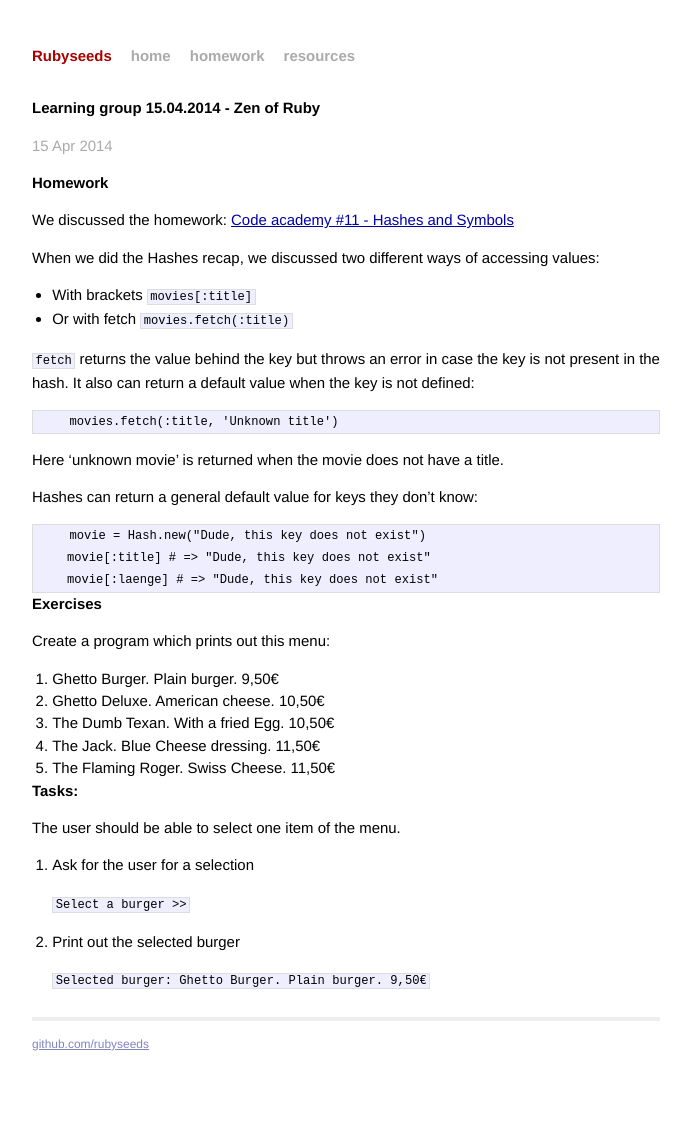
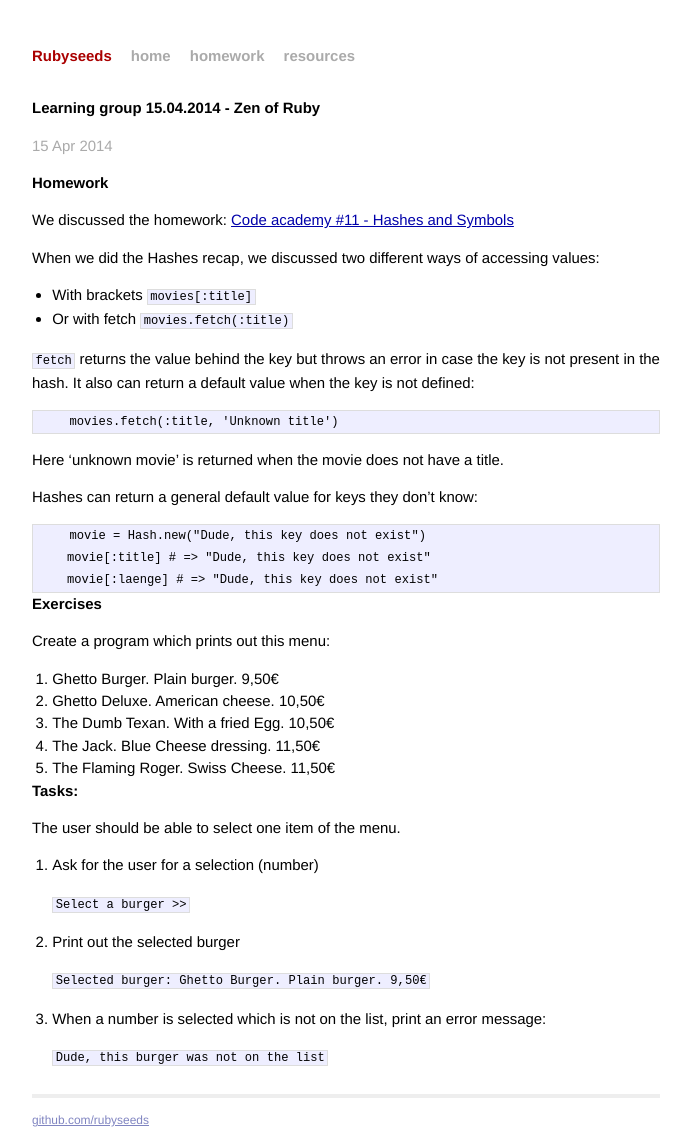
Before and after one commit to LydKo/materials, a Jekyll site: the page built from _posts/2014-04-15-zen-of-ruby.md, in a window 1280 px wide. Shown: the whole page, without its empty margins (294-985 px from the left). Built offline with Jekyll 4.4.1, drawn with Linux system fonts in a browser that asks for light colours; Markdown is read by kramdown in place of the engine named in the settings; before the commit the page ends 1067 px from its top, so only the background shows below that.

Commit message:
Added third step for exercise

```diff
--- a/_posts/2014-04-15-zen-of-ruby.md
+++ b/_posts/2014-04-15-zen-of-ruby.md
@@ -46,10 +46,13 @@ Create a program which prints out this menu:
 
 The user should be able to select one item of the menu.
 
-1. Ask for the user for a selection
+1. Ask for the user for a selection (number)
 
     `Select a burger >>`
 
 2. Print out the selected burger
 
     `Selected burger: Ghetto Burger. Plain burger.  9,50€`
+3. When a number is selected which is not on the list, print an error message:
+
+    `Dude, this burger was not on the list`
```
